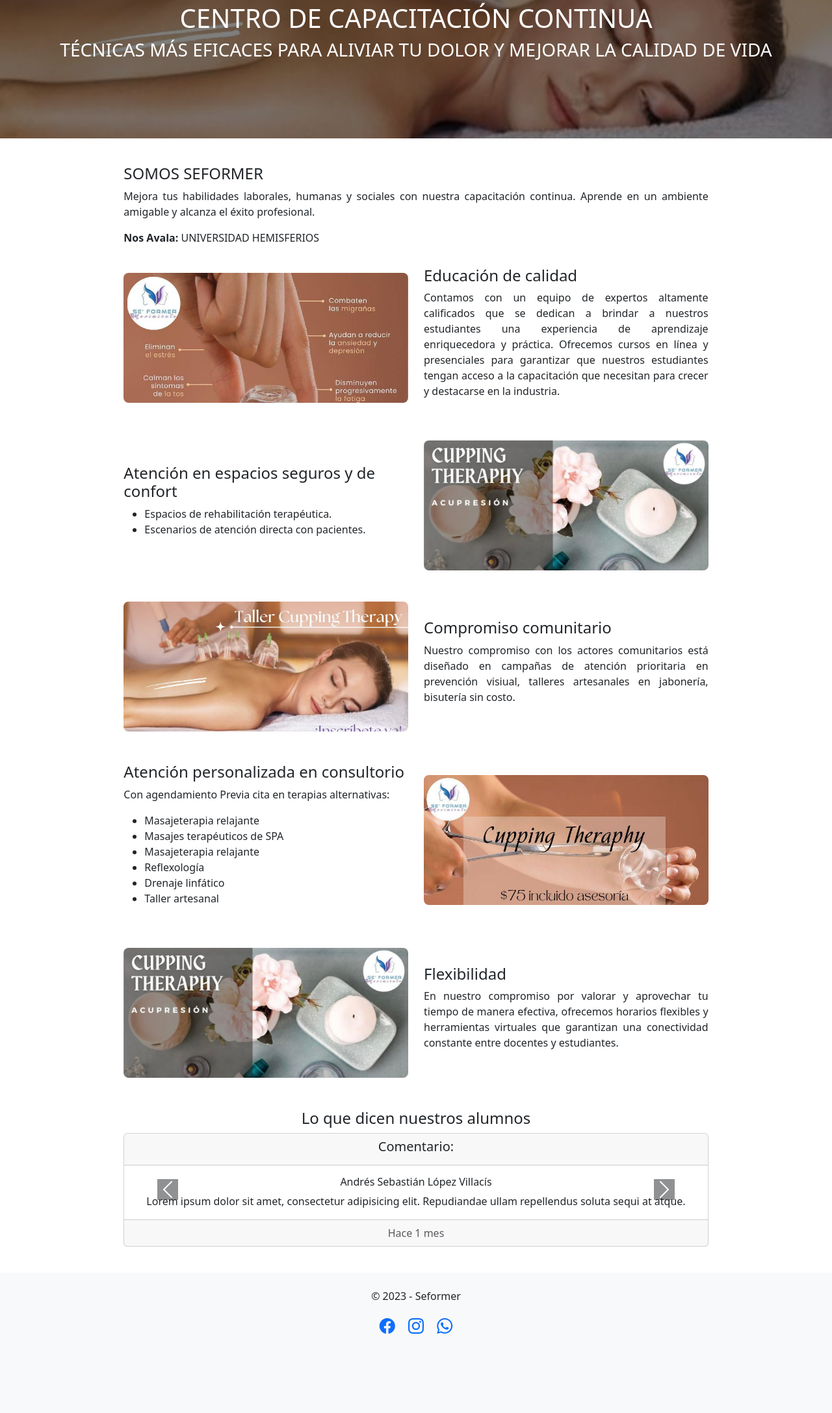
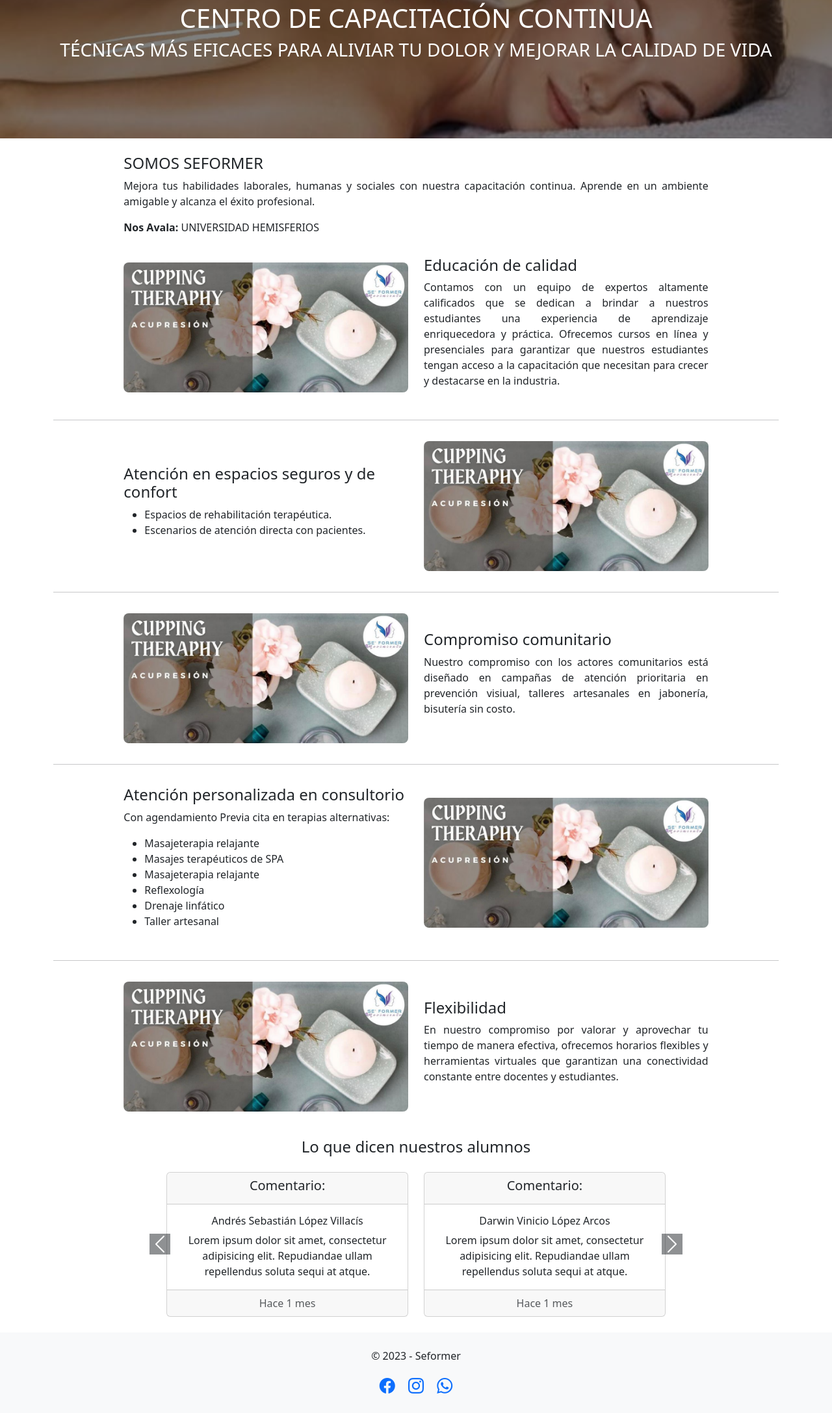
Before and after one commit to DarwinVLA/Seformer, a Django app: page / in a window 1280 px wide. Shown: the part 211-2386 px from the top of the page at 65% size. Before the commit the page ends 2264 px from the top, so only its background shows below. Run offline with Django 4.2, Linux system fonts and the light colour scheme.

Commit message:
Inicio diez de diez

```diff
--- a/Seformer/Shell/templates/inicio.html
+++ b/Seformer/Shell/templates/inicio.html
@@ -13,7 +13,7 @@
 
 <!-- SOMOS SEFORMER -->
 <div class="container my-4">
-    <div class="row justify-content-center pt-3 px-3">
+    <div class="row justify-content-center px-3 mt-4">
         <div class="col-12 col-md-10">
             <h4>SOMOS SEFORMER</h4>
             <p class="text-justify">Mejora tus habilidades laborales, humanas y sociales con nuestra capacitación
@@ -24,13 +24,13 @@
     </div>
 
     <!-- EDUCACIÓN DE CALIDAD -->
-    <div class="row justify-content-center align-items-center p-3 mb-3">
+    <div class="row justify-content-center align-items-center p-3">
         <div class="col-12 col-md-5">
             <div class="row-img">
-                <img class="img-fluid" src="{% static 'img/imagen1.png' %}" alt="">
+                <img class="img-fluid" src="{% static 'img/imagen3.png' %}" alt="">
             </div>
         </div>
-        <div class="col-12 col-md-5">
+        <div class="col-12 col-md-5 mt-md-0 mt-3">
             <h4>Educación de calidad</h4>
             <p class="text-justify">Contamos con un equipo de expertos altamente calificados que se dedican a brindar a
                 nuestros estudiantes una experiencia de aprendizaje enriquecedora y práctica. Ofrecemos cursos en línea
@@ -40,8 +40,10 @@
         </div>
     </div>
 
+    <hr>
+
     <!-- ATENCIÓN EN ESPACIOS SEGUROS Y DE CONFORT -->
-    <div class="row justify-content-center align-items-center p-3 mb-3">
+    <div class="row justify-content-center align-items-center p-3">
         <div class="col-12 col-md-5">
             <h4>Atención en espacios seguros y de confort</h4>
             <ul>
@@ -49,29 +51,33 @@
                 <li>Escenarios de atención directa con pacientes.</li>
             </ul>
         </div>
-        <div class="col-12 col-md-5">
+        <div class="col-12 col-md-5 mt-md-0 mt-3">
             <div class="row-img">
                 <img class="img-fluid" src="{% static 'img/imagen3.png' %}" alt="">
             </div>
         </div>
     </div>
 
+    <hr>
+
     <!-- COMPROMISO COMUNITARIO -->
-    <div class="row justify-content-center align-items-center p-3 mb-3">
+    <div class="row justify-content-center align-items-center p-3">
         <div class="col-12 col-md-5">
             <div class="row-img">
-                <img class="img-fluid" src="{% static 'img/imagen4.png' %}" alt="">
+                <img class="img-fluid" src="{% static 'img/imagen3.png' %}" alt="">
             </div>
         </div>
-        <div class="col-12 col-md-5">
+        <div class="col-12 col-md-5 mt-md-0 mt-3">
             <h4>Compromiso comunitario</h4>
             <p class="text-justify">Nuestro compromiso con los actores comunitarios está diseñado en campañas de
                 atención prioritaria en prevención visiual, talleres artesanales en jabonería, bisutería sin costo.</p>
         </div>
     </div>
 
+    <hr>
+
     <!-- ATENCIÓN PERSONALIZADA -->
-    <div class="row justify-content-center align-items-center p-3 mb-3">
+    <div class="row justify-content-center align-items-center p-3">
         <div class="col-12 col-md-5">
             <h4>Atención personalizada en consultorio</h4>
             <p>Con agendamiento Previa cita en terapias alternativas:</p>
@@ -84,21 +90,23 @@
                 <li>Taller artesanal</li>
             </ul>
         </div>
-        <div class="col-12 col-md-5">
+        <div class="col-12 col-md-5 mt-md-0 mt-3">
             <div class="row-img">
-                <img class="img-fluid" src="{% static 'img/imagen2.png' %}" alt="">
+                <img class="img-fluid" src="{% static 'img/imagen3.png' %}" alt="">
             </div>
         </div>
     </div>
 
+    <hr>
+
     <!-- FLEXIBILIDAD -->
-    <div class="row justify-content-center align-items-center p-3 mb-3">
+    <div class="row justify-content-center align-items-center p-3">
         <div class="col-12 col-md-5">
             <div class="row-img">
                 <img class="img-fluid" src="{% static 'img/imagen3.png' %}" alt="">
             </div>
         </div>
-        <div class="col-12 col-md-5">
+        <div class="col-12 col-md-5 mt-md-0 mt-3">
             <h4>Flexibilidad</h4>
             <p class="text-justify">En nuestro compromiso por valorar y aprovechar tu tiempo de manera efectiva,
                 ofrecemos horarios flexibles y herramientas virtuales que garantizan una conectividad constante entre
@@ -107,12 +115,14 @@
     </div>
 
     <!-- LO QUE DICEN NUESTROS ALUMNOS - CAROUSEL -->
-    <div class="row justify-content-center p-3">
+    <div class="row justify-content-center mt-4">
         <div class="col-12 col-md-10">
-            <h4 class="text-center">Lo que dicen nuestros alumnos</h4>
+            <h4 class="text-center mb-4">Lo que dicen nuestros alumnos</h4>
             <div id="carouselExample" class="carousel slide">
                 <div class="carousel-inner">
                     <div class="carousel-item active">
+                        <div class="row justify-content-center">
+                            <div class="col-12 col-lg-5">
                                 <div class="card text-center">
                                     <div class="card-header">
                                         <h5 class="card-title">Comentario:</h5>
@@ -127,7 +137,7 @@
                                     </div>
                                 </div>
                             </div>
-                    <div class="carousel-item">
+                            <div class="col-12 col-lg-5">
                                 <div class="card text-center">
                                     <div class="card-header">
                                         <h5 class="card-title">Comentario:</h5>
@@ -142,7 +152,11 @@
                                     </div>
                                 </div>
                             </div>
+                        </div>
+                    </div>
                     <div class="carousel-item">
+                        <div class="row justify-content-center">
+                            <div class="col-12 col-lg-5">
                                 <div class="card text-center">
                                     <div class="card-header">
                                         <h5 class="card-title">Comentario:</h5>
@@ -154,6 +168,23 @@
                                     </div>
                                     <div class="card-footer text-body-secondary">
                                         Hace 1 mes
+                                    </div>
+                                </div>
+                            </div>
+                            <div class="col-12 col-lg-5">
+                                <div class="card text-center">
+                                    <div class="card-header">
+                                        <h5 class="card-title">Comentario:</h5>
+                                    </div>
+                                    <div class="card-body">
+                                        <h6>Darwin Vinicio López Arcos</h6>
+                                        <p class="card-text">Lorem ipsum dolor sit amet, consectetur adipisicing elit.
+                                            Repudiandae ullam repellendus soluta sequi at atque.</p>
+                                    </div>
+                                    <div class="card-footer text-body-secondary">
+                                        Hace 1 mes
+                                    </div>
+                                </div>
                             </div>
                         </div>
                     </div>
@@ -171,6 +202,7 @@
             </div>
         </div>
     </div>
+
 </div>
 
 {% endblock %}
```
Lines whose indentation alone changed are shown as unchanged.
